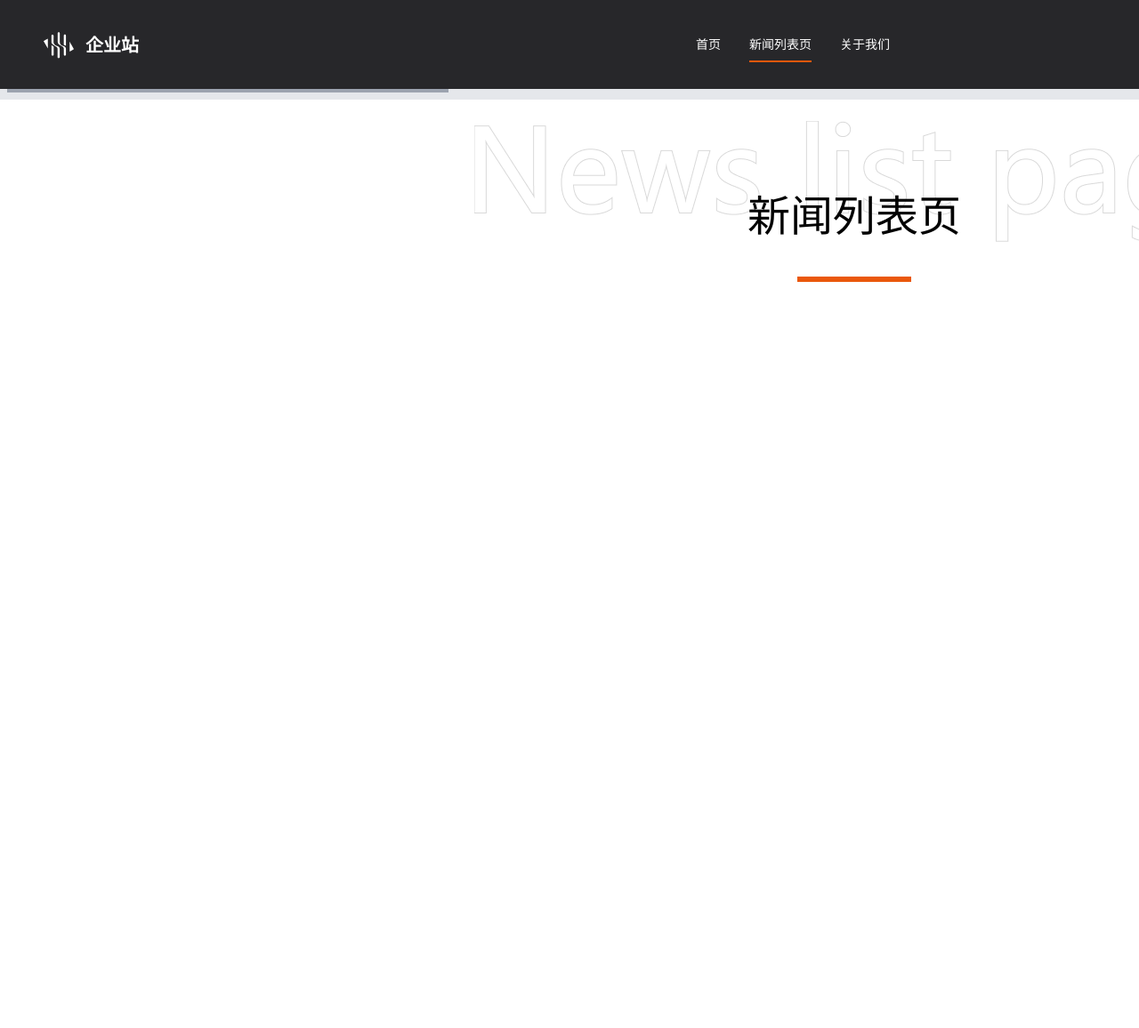
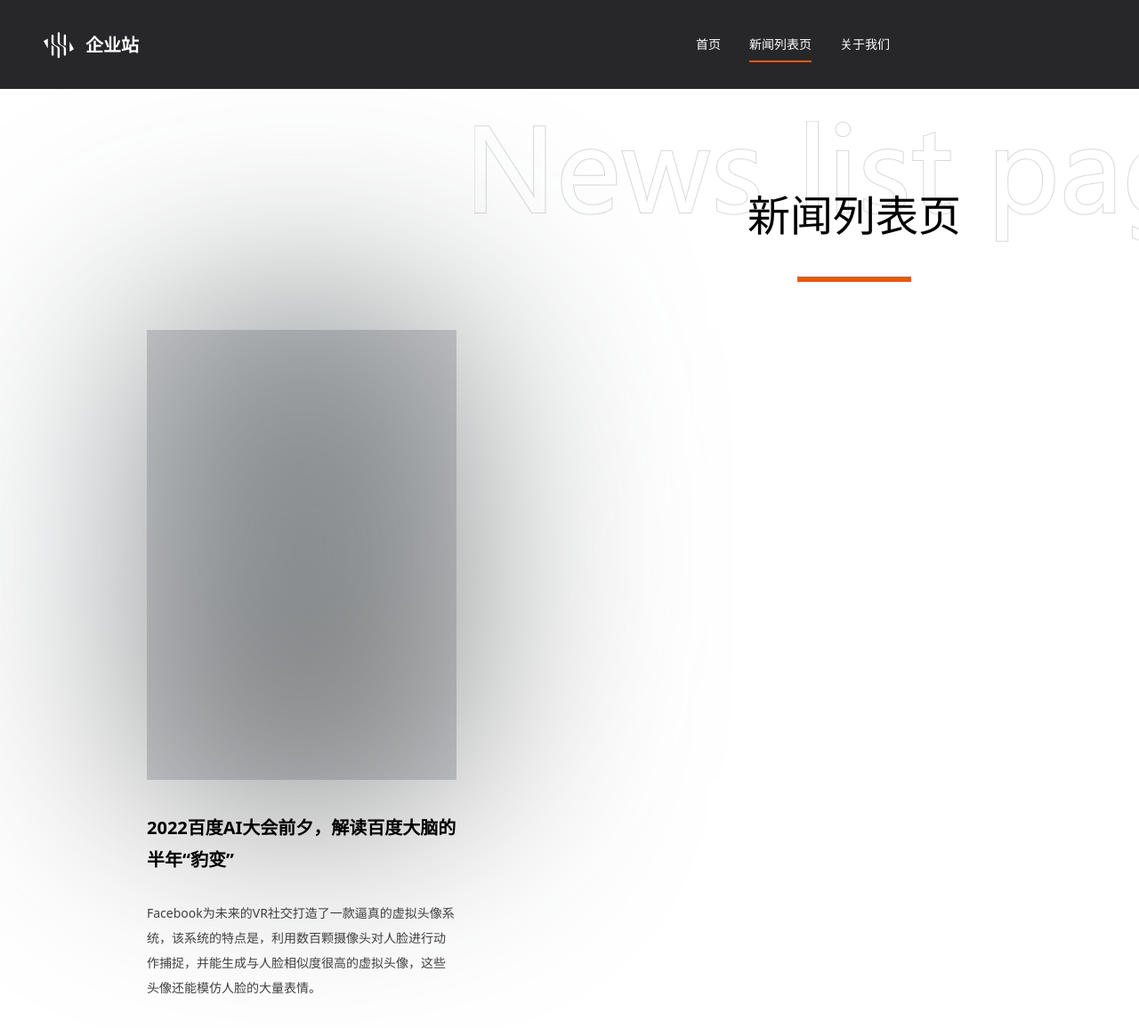
Before and after one commit to CodeKungfu/codekungfu.github.io, a plain HTML site: page enterprise/news.html in a window 1280 px wide. Shown: the top 1156 px of the page at 89% size. Drawn offline with nearby package versions, Linux system fonts and the light colour scheme; no server answers.

Commit message:
wip: update aboutus.html

```diff
--- a/enterprise/news.html
+++ b/enterprise/news.html
@@ -84,21 +84,33 @@
     </nav>
 
     <div class="news-list relative">
+      <div class="relative h-[]">
+
+      </div>
       <img class="left-[533px] top-[136px] absolute text-white text-9xl font-normal"
         src="./images/index/newslistpage.png">
       <div class="left-[840px] top-[218px] absolute text-black text-5xl font-normal">新闻列表页</div>
       <div class="w-32 h-1.5 left-[896px] top-[311px] absolute bg-orange-600"></div>
-      <div class="flex flex-wrap bg-gray-200">
-        <div class="w-2/5 p-2">
-          <div class="text-gray-700 text-center bg-gray-400 p-2">1</div>
+
+      <div class="news-items relative">
+        <div class="w-[348px] h-[506px] left-[165px] top-[371px] absolute">
+          <div class="w-[348px] h-[506px] left-0 top-0 absolute bg-zinc-300"></div>
+          <img class="w-[348px] h-[506px] left-0 top-0 absolute blur-[134px]" src="./images/news/n1.png">
         </div>
-        <div class="w-2/5 p-2">
-          <div class="text-gray-700 text-center bg-gray-400 p-2">2</div>
-        </div>
-        <div class="w-2/5 p-2">
-          <div class="text-gray-700 text-center bg-gray-400 p-2">3</div>
-        </div>
+        <div class="w-[348px] left-[165px] top-[913px] absolute text-black text-xl font-semibold leading-9">
+          2022百度AI大会前夕，解读百度大脑的半年“豹变”</div>
+        <div class="w-[348px] left-[165px] top-[1013px] absolute text-neutral-700 text-sm font-normal leading-7">
+          Facebook为未来的VR社交打造了一款逼真的虚拟头像系统，该系统的特点是，利用数百颗摄像头对人脸进行动作捕捉，并能生成与人脸相似度很高的虚拟头像，这些头像还能模仿人脸的大量表情。</div>
       </div>
+      <!-- <div class="w-full md:w-[1590px] mx-auto grid grid-cols-2 md:grid-cols-4 md:pb-[32px]">
+        <a class="flex-1 w-full px-2" href="/enterprise-website/newsDetail?id=1" target="_blank">
+         		<img class="w-[348px] h-[506px] left-0 shadow" src="./images/index/news2.png">
+         		<div class="w-[348px] left-0 text-white text-xl font-semibold leading-9">支持触觉反馈，Manus VR推出全新Prime VR手套</div>
+           		<div class="w-[348px] left-0 text-white text-sm font-normal leading-7">
+           			第三届国际印刷工业发展论坛（Forum-PI 2013）于2013年5月13日在北京举行，主办方邀请了来自中国、美国、德国、英国、意大利、日本、澳大利亚、俄罗斯、印度、印尼、南非、巴西、
+           		</div>
+          </a>
+      </div> -->
     </div>
 
     <div class="page">
```
Also changed, not shown: enterprise/aboutus.html (+8 -1 lines), enterprise/index.html (+3 -3 lines).
